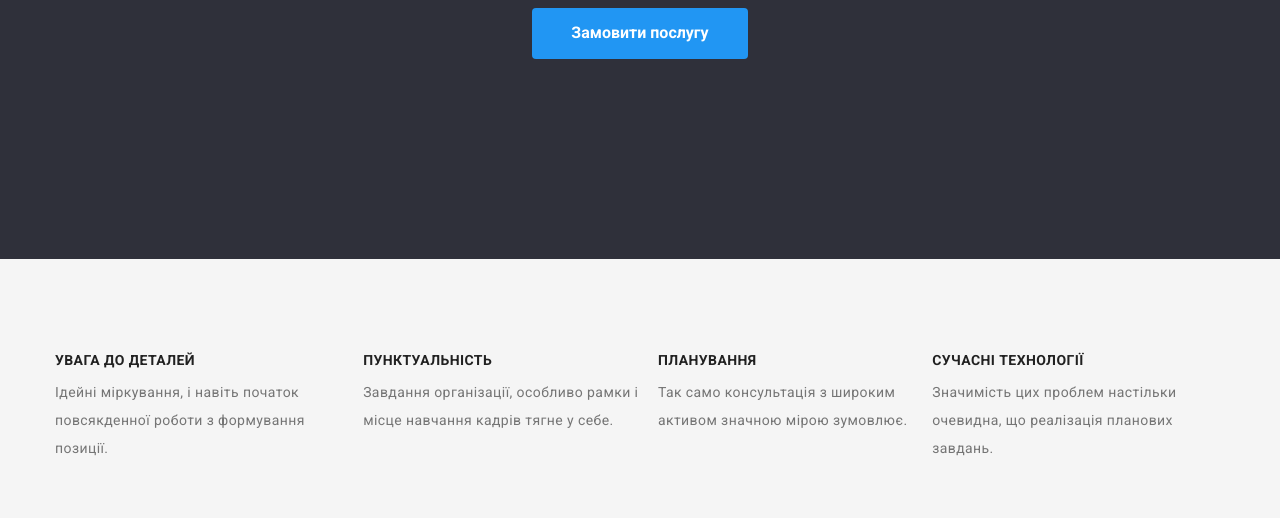
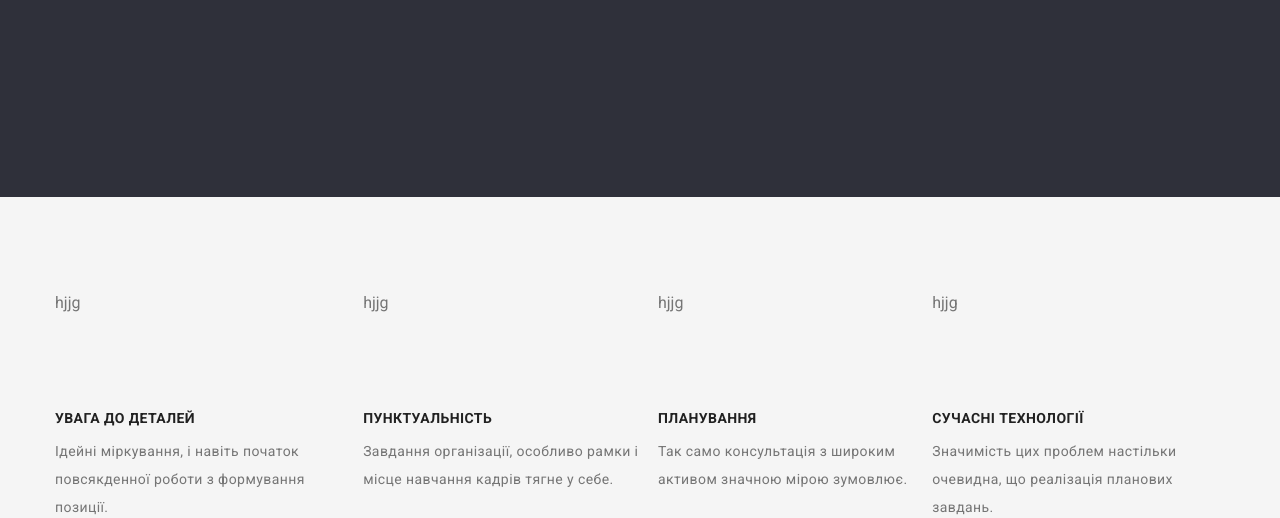
Before and after one commit to Nasvishchuk-Olena/goit-markup-hw-04, a plain HTML site: page index.html in a window 1280 px wide. Shown: the part 434-952 px from the top of the page. Drawn offline with nearby package versions, Linux system fonts and the light colour scheme.

Commit message:
doesn't work

```diff
--- a/css/styles.css
+++ b/css/styles.css
@@ -64,6 +64,11 @@ img {
 }
 a {
   text-decoration: none;
+}
+img {
+  display: block;
+  max-width: 100%;
+  height: auto;
 }
 
 /* header */
@@ -161,7 +166,9 @@ a {
 .hero {
   background-color: var(--third-background-color);
   text-align: center;
-  padding: 200px 452px;
+  padding: 200px 0;
+  max-width: 1600px;
+  margin: 0 auto;
 }
 .hero-title {
   margin-bottom: 30px;
@@ -173,6 +180,8 @@ a {
   letter-spacing: 0.06em;
   text-transform: uppercase;
   min-width: 696px;
+  margin-left: auto;
+  margin-right: auto;
 }
 
 .hero .button {
@@ -196,6 +205,9 @@ a {
 
 /* section2 */
 
+.section {
+  background-color: var (--primary-background-color);
+}
 .section-list {
   display: flex;
   gap: 15px;
@@ -215,11 +227,6 @@ a {
   clip-path: inset(50%);
   margin: -1px;
 }
-img {
-  display: block;
-  max-width: 100%;
-  height: auto;
-}
 
 .section-title {
   margin-bottom: 10px;
@@ -234,6 +241,13 @@ img {
   font-size: 14px;
   line-height: 2;
   letter-spacing: 0.03em;
+}
+
+.icon::before {
+  content: 'hjjg';
+  display: block;
+  height: 120px;
+  background-color: var (--fourth-background-color);
 }
 
 /* section 3 */
--- a/index.html
+++ b/index.html
@@ -52,28 +52,28 @@
 
             <h2 class="visually-hidden">Особливості</h2>
             <ul class="section-list">
-              <li>
+              <li class="icon">
                 <h3 class="section-title">Увага до деталей</h3>
                 <p class="caption">
                   Ідейні міркування, і навіть початок повсякденної роботи з формування позиції.
                 </p>
               </li>
 
-              <li>
+              <li class="icon">
                 <h3 class="section-title">Пунктуальність</h3>
                 <p class="caption">
                   Завдання організації, особливо рамки і місце навчання кадрів тягне у себе.
                 </p>
               </li>
 
-              <li>
+              <li class="icon">
                 <h3 class="section-title">Планування</h3>
                 <p class="caption">
                   Так само консультація з широким активом значною мірою зумовлює.
                 </p>
               </li>
 
-              <li>
+              <li class="icon">
                 <h3 class="section-title">Сучасні технології</h3>
                 <p class="caption">
                   Значимість цих проблем настільки очевидна, що реалізація планових завдань.
```
